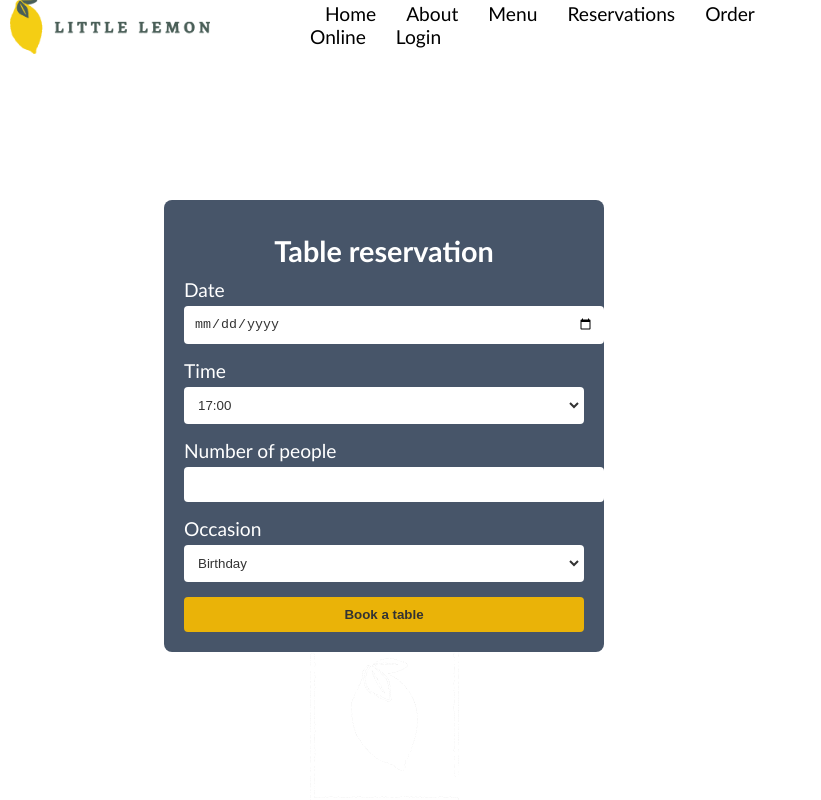
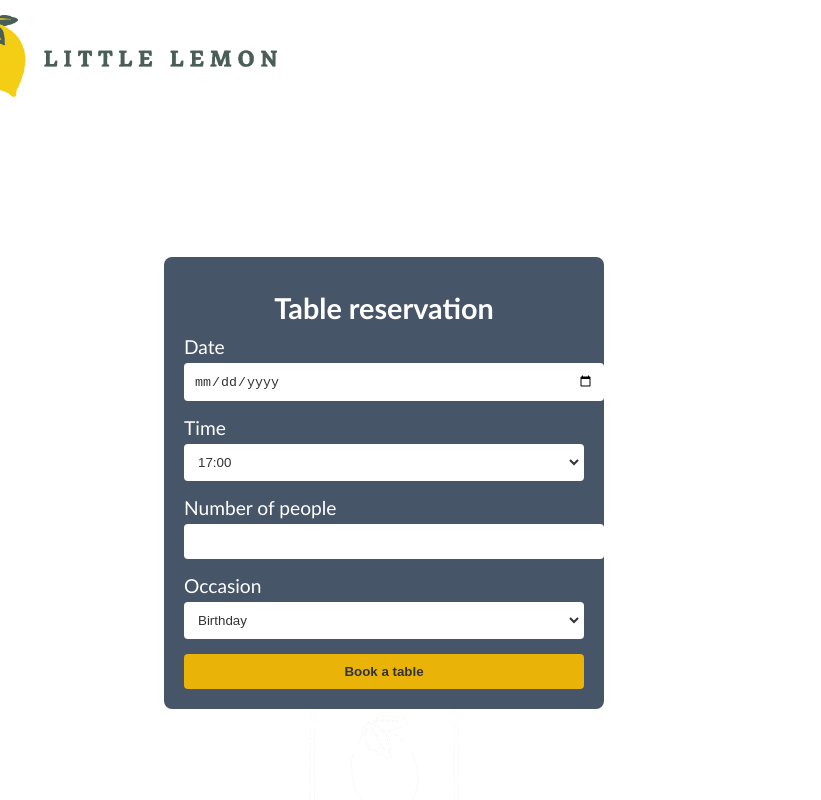
Before and after one commit to DilukshanN7/meta-capstone, a React (Create React App) app: page /reservations in a window 768 px wide. Shown: the top 800 px of the page, 821 px wide, since content can reach past the window. Built offline with nearby package versions, Linux system fonts and the light colour scheme.

Commit message:
final commit x4

```diff
--- a/src/App.css
+++ b/src/App.css
@@ -1,6 +1,9 @@
 body {
     font-size: larger;
     overflow-x: hidden;
+    width: 100%;
+    margin: 0;
+    padding: 0;
 }
 
 /* PC */
@@ -101,24 +104,30 @@ body {
         display: flex;
         flex-direction: column;
     }
+    a {
+        padding-left: 15px;
+        padding-right: 15px;
+        color: black;
+        text-decoration: none;
+    }
 }
 
 /* Mobile */
-@media (max-width: 991.98px){
+@media (max-width: 768px){
     .logo {
-        width: 200px;
-        height: 57px;
+        width: 300px;
+        height: auto;
+        padding-top: 5px;
+        padding-left: 10px;
     }
     .header {
-        height: 30px;
-        padding: 10px;
+        height: auto;
         width: 100%;
     }
-    .logo > nav {
+    .header > nav {
         visibility: hidden;
     }
     .hero {
-        transform: translateY(4%);
         height: 730px;
         width: 100%;
         background-color: #495e57;
@@ -126,6 +135,7 @@ body {
     .left {
         padding-top: 40px;
         padding-left: 20px;
+        box-sizing: border-box;
         padding-bottom: 40px;
     }
     .pfirst {
@@ -234,12 +244,7 @@ body {
     padding-right: 100px;
 }
 
-a {
-    padding-left: 15px;
-    padding-right: 15px;
-    color: black;
-    text-decoration: none;
-}
+
 
 .left {
     color: white;
@@ -294,8 +299,6 @@ button:hover {
     font-weight: bold;
 }
 
-
-
 .reviewcard {
     height: 250px;
     width: 250px;
--- a/src/App.js
+++ b/src/App.js
@@ -7,7 +7,7 @@ function App() {
   return (
     <div className="App">
       <div className="header">
-        <img className="logo" src="Logo.png" alt="Restaurant Logo" width={250} height={67} />
+        <img className="logo" src="Logo.png" alt="Restaurant Logo" width={230} height={67} />
         <nav>
           <Link to="/">Home</Link>
           <a href="#about">About</a>
--- a/src/Hero.js
+++ b/src/Hero.js
@@ -5,6 +5,7 @@ import './App.css'
 const Hero = () => {
   return (
     <div>
+      <meta name="viewport" content="width=device-width, initial-scale=1, maximum-scale=1"></meta>
       <div className="hero">
         <div className="left">
           <h1>Little Lemon</h1>
@@ -34,7 +35,7 @@ const Hero = () => {
             <p className="title">Greek Salad</p>
             <p className="sub">
               The famous Greek salad of crispy lettuce, peppers, olives, and our Chicago-style feta cheese, garnished with
-              crunchy garlic and rosemary croutons.
+              crunchy.
             </p>
             <p className="footer">Order Delivery</p>
           </div>
@@ -43,7 +44,7 @@ const Hero = () => {
             <p className="title">Lemon Dessert</p>
             <p className="sub">
               This comes straight from grandma’s recipe book, every last ingredient has been sourced and is as authentic
-              as can be imagined.
+              as.
             </p>
             <p className="footer">Order Delivery</p>
           </div>
```
